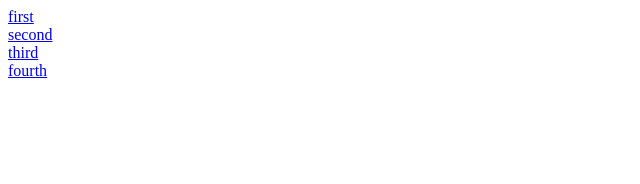
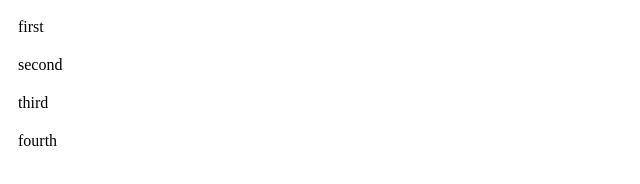
Before and after one commit to knightmoves-schools/023-navigation-bar-Romantrickey-ops, a website: page index.html in a window 1280 px wide. Shown: the whole page, without its empty margins (0-640 px from the left). Drawn offline with Linux system fonts and the light colour scheme.

Commit message:
Update index.html

```diff
--- a/index.html
+++ b/index.html
@@ -7,11 +7,13 @@
            list-style-type: none;
             margin: 0;
             padding: 0;
-
         }
 
-        a {
-
+       li a {
+         display: block;
+           color: #000;
+           padding: 10px;
+           text-decoration: none;
         }
     </style>
 </head>
```
